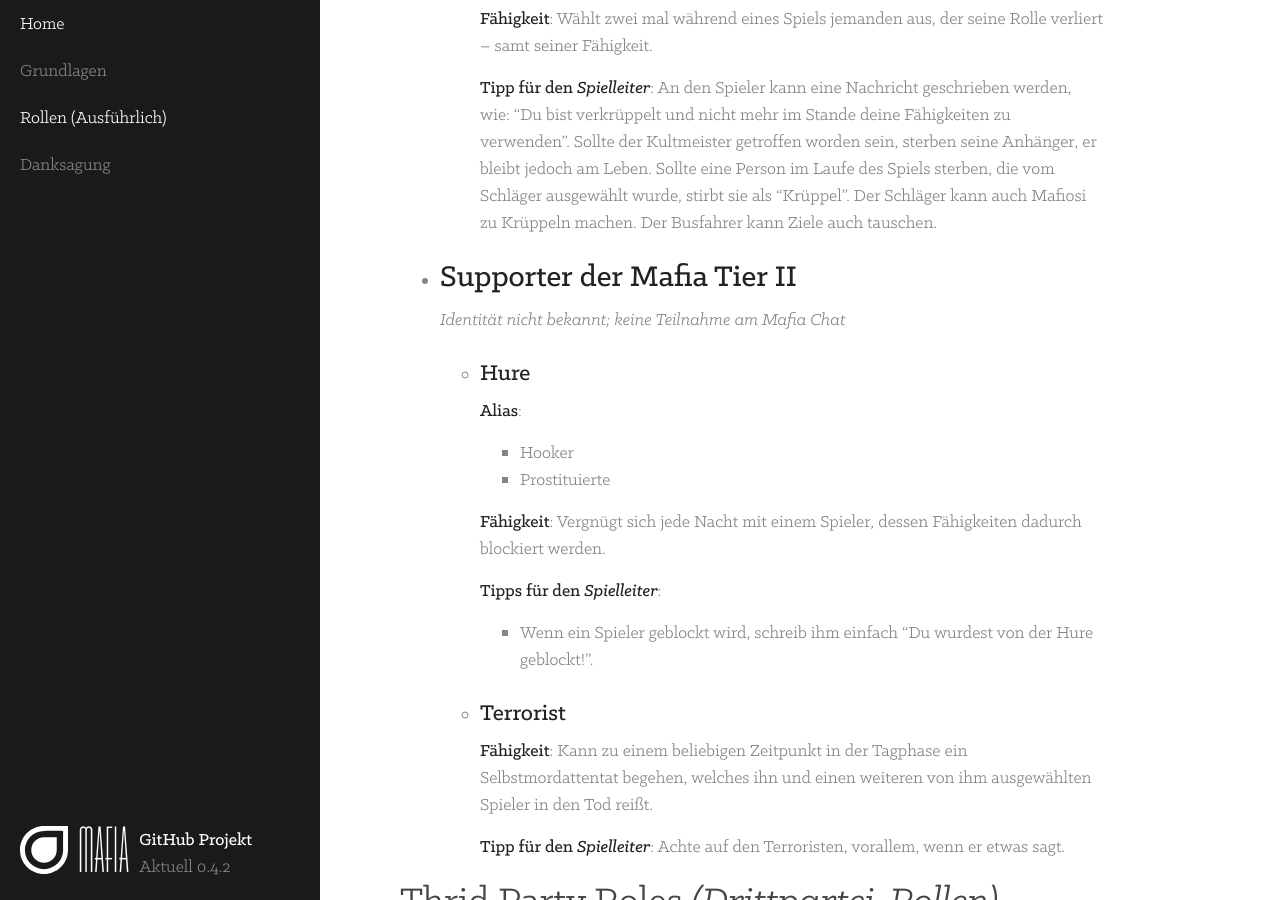
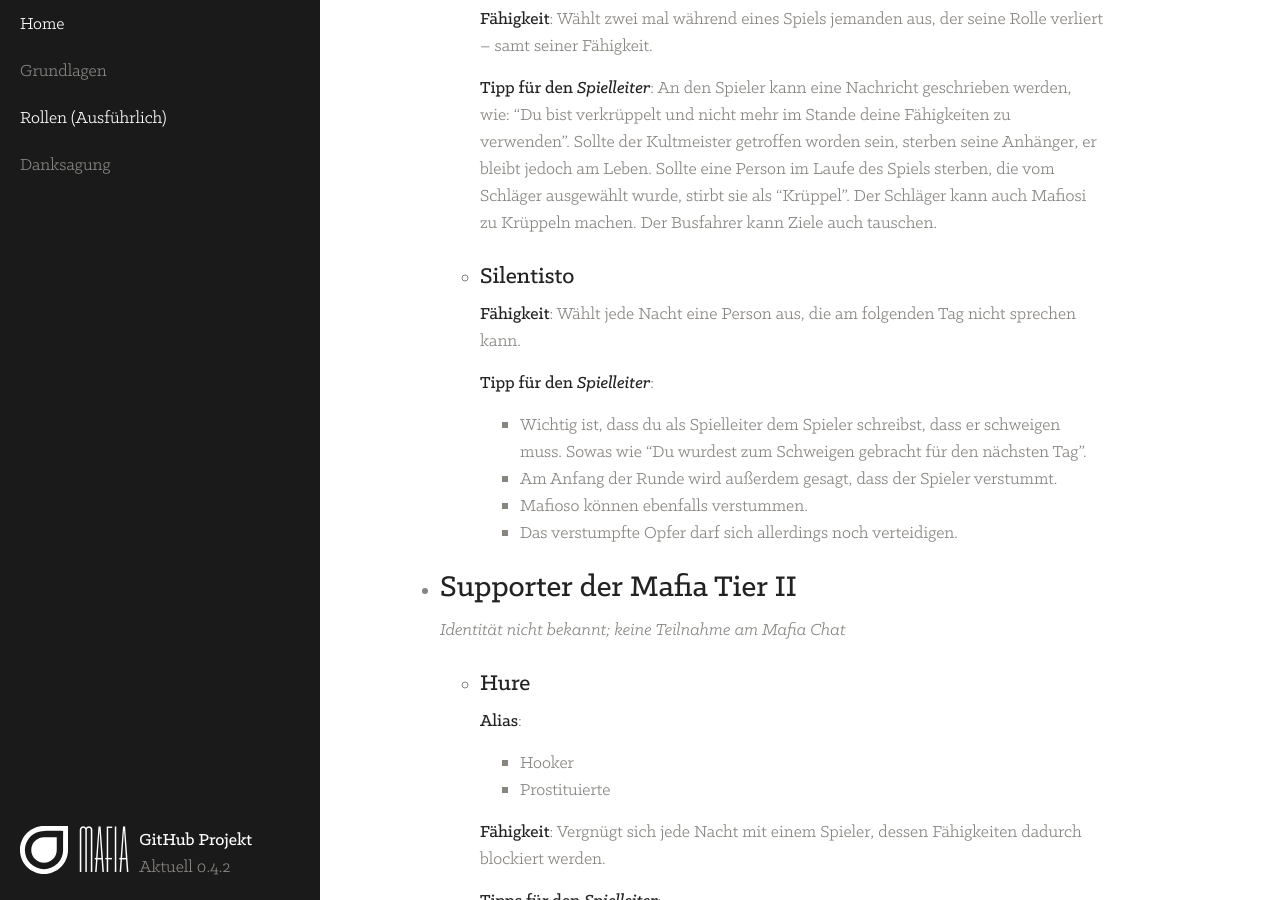
Before and after one commit to gamekeller/mafia, a Jekyll site: the page built from roles.md, in a window 1280 px wide and 900 px high, scrolled down 14190 px. Built offline with Jekyll 4.4.1, drawn with Linux system fonts in a browser that asks for light colours; emoji names are drawn with the system emoji font; some of the changed text lies outside the part shown.

Commit message:
addedsilentisto
silentisto was added

```diff
--- a/roles.md
+++ b/roles.md
@@ -17,9 +17,9 @@ Jede Rolle ist wichtig, egal ob Bürger oder Mafia Goon, also verschwendet sie n
 [Orakel](#orakel) | [Voodoo-Puppe](#voodoo-puppe) | [Kultmeister](#kultmeister)
 [Hypnotiseur](#hypnotiseur) | [Anwalt](#anwalt) | [Psychopath](#psychopath)
 [Mathematiker](#mathematiker) | [Schläger](#schlaeger) | [Schleimer](#schleimer)
-[Petze](#petze) | [Hure](#hure)  | [Prominenter](#prominenter)
-[Maler](#maler) | [Terrorist](#terrorist) | [Brandstifter](#brandstifter)
-[Arzt](#arzt) | | [Trickster](#trickster)
+[Petze](#petze) | [Silentisto](#silentisto) | [Prominenter](#prominenter)
+[Maler](#maler) | [Hure](#hure) | [Brandstifter](#brandstifter)
+[Arzt](#arzt) | [Terrorist](#terrorist)| [Trickster](#trickster)
 [Busfahrer](#busfahrer) | |
 [Ausrüster](#ausruester) | |
 [Jailer](#jailer) | |
@@ -515,6 +515,17 @@ Jede Rolle ist wichtig, egal ob Bürger oder Mafia Goon, also verschwendet sie n
 
       **Tipp für den *Spielleiter***: An den Spieler kann eine Nachricht geschrieben werden, wie: "Du bist verkrüppelt und nicht mehr im Stande deine Fähigkeiten zu verwenden". Sollte der Kultmeister getroffen worden sein, sterben seine Anhänger, er bleibt jedoch am Leben. Sollte eine Person im Laufe des Spiels sterben, die vom Schläger ausgewählt wurde, stirbt sie als "Krüppel". Der Schläger kann auch Mafiosi zu Krüppeln machen. Der Busfahrer kann Ziele auch tauschen.
 
+  - ### **Silentisto**
+	  {: #silentisto}
+
+	  **Fähigkeit**: Wählt jede Nacht eine Person aus, die am folgenden Tag nicht sprechen kann.
+
+	  **Tipp für den *Spielleiter***:
+
+	  * Wichtig ist, dass du als Spielleiter dem Spieler schreibst, dass er schweigen muss. Sowas wie "Du wurdest zum Schweigen gebracht für den nächsten Tag".
+	  * Am Anfang der Runde wird außerdem gesagt, dass der Spieler verstummt.
+	  * Mafioso können ebenfalls verstummen.
+	  * Das verstumpfte Opfer darf sich allerdings noch verteidigen.
 
 - ## **Supporter der Mafia Tier II**
 
```
Also changed, not shown: general.md (+2 -0 lines).
